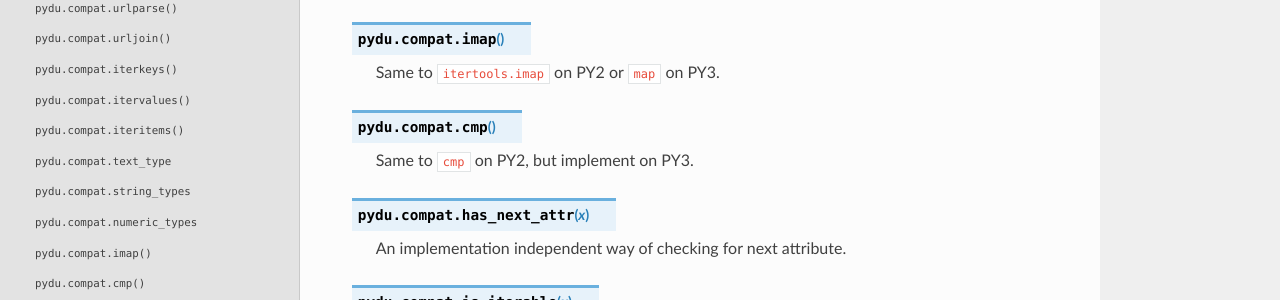
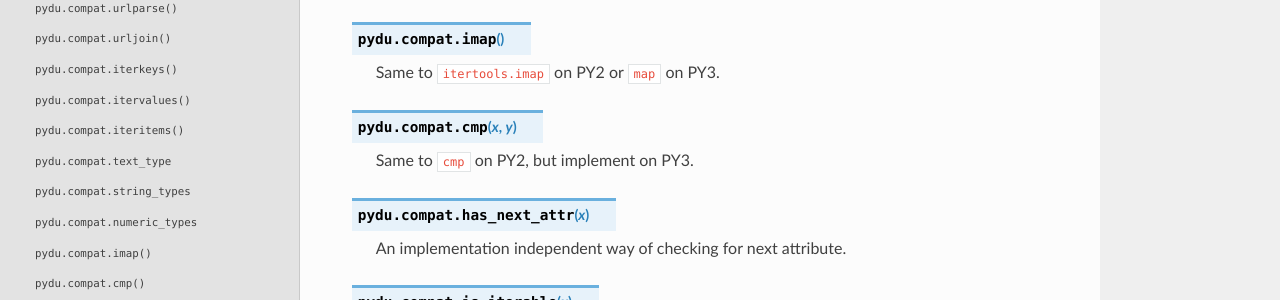
Before and after one commit to flaggo/pydu, a Sphinx documentation site: the page built from docs/compat.rst, in a window 1280 px wide and 900 px high, scrolled down 773 px. Shown: the part 241-541 px from the top of the window. Built offline with Sphinx 7.4.7 and the Read the Docs theme 2.0.0, drawn with Linux system fonts in a browser that asks for light colours.

```diff
--- a/docs/compat.rst
+++ b/docs/compat.rst
@@ -56,7 +56,7 @@ Compat
     Same to ``itertools.imap`` on PY2 or ``map`` on PY3.
 
 
-.. py:function:: pydu.compat.cmp
+.. py:function:: pydu.compat.cmp(x, y)
 
     Same to ``cmp`` on PY2, but implement on PY3.
 
```
